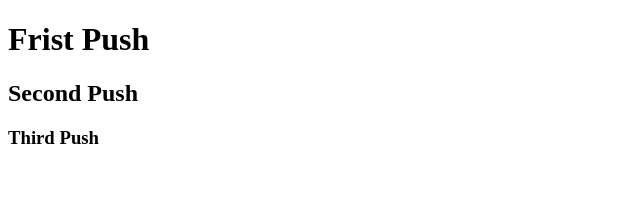
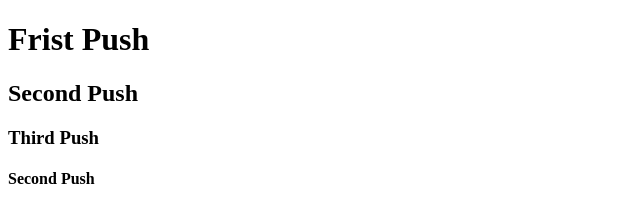
Before and after one commit to tingyigoh/test, a plain HTML site: page index.html in a window 1280 px wide. Shown: the whole page, without its empty margins (0-640 px from the left). Drawn offline with Linux system fonts and the light colour scheme.

Commit message:
second commit

```diff
--- a/index.html
+++ b/index.html
@@ -7,5 +7,7 @@
 	<h1>Frist Push</h1>
 	<h2>Second Push</h2>
 	<h3>Third Push</h3>
+
+	<h4>Second Push</h4>
 </body>
 </html>
```
